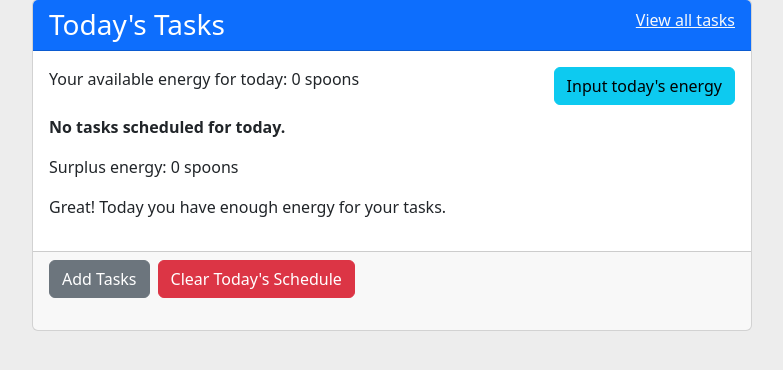
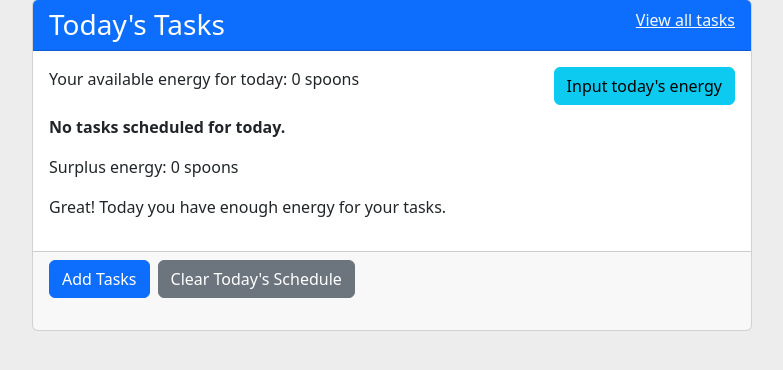
Before and after one commit to knutinator/spoon-planner, a Django app: page / in a window 1280 px wide. Shown: the part 73-443 px from the top of the page, without its empty margins (248-1031 px from the left). Run offline with Django 3.2, Linux system fonts and the light colour scheme; the visitor is signed in with stand-in values (Sample User, id 1); data comes from the database, SQL or seed files in the repository; data that the repository does not hold is empty; some libraries are stand-ins or nearby versions.

Commit message:
Fix button styling and colors

```diff
--- a/templates/home.html
+++ b/templates/home.html
@@ -55,11 +55,11 @@
           </div>
           <div class="card-footer">
             {% if user.is_authenticated %}
-            <a href="/tasks/" class="btn btn-secondary float-start">Add Tasks</a>
+            <a href="/tasks/" class="btn btn-primary float-start">Add Tasks</a>
 
             <form method="post" action="{% url 'clear-selected' %}">
                 {% csrf_token %}
-                <button type="submit" class="btn btn-danger mb-4 float-left mx-2">Clear Today's Schedule</button>
+                <button type="submit" class="btn btn-secondary mb-4 float-left mx-2">Clear Today's Schedule</button>
             </form>
             {% endif %}
           </div>
--- a/templates/registration/login.html
+++ b/templates/registration/login.html
@@ -13,9 +13,9 @@
 <form method="post">
     {% csrf_token %}
     {{ form.as_p }}
-    <button type="submit">Log In</button>
+    <button type="submit" class="btn btn-primary float-start">Log In</button>
 </form>
-<a href="/account/signup">Create new user</a>
+<a href="/account/signup" class="btn btn-success float-start mx-2">Create new user</a>
           </div>
         </div>
       </div>
--- a/templates/registration/signup.html
+++ b/templates/registration/signup.html
@@ -14,7 +14,7 @@
   <form method="post">
     {% csrf_token %}
     {{ form.as_p }}
-    <button type="submit">Sign Up</button>
+    <button type="submit" class="btn btn-success">Sign Up</button>
   </form>
         </div>
       </div>
--- a/templates/task_create.html
+++ b/templates/task_create.html
@@ -12,7 +12,7 @@
   <form method="post">
     {% csrf_token %}
     {{ form.as_p }}
-    <button type="submit">Create</button>
+    <button type="submit" class="btn btn-success">Create Task</button>
   </form>
         </div>
       </div>
--- a/templates/task_edit.html
+++ b/templates/task_edit.html
@@ -12,7 +12,7 @@
   <form method="POST">
     {% csrf_token %}
     {{ form.as_p }}
-    <button type="submit">Save changes</button>
+    <button type="submit" class="btn btn-primary">Save changes</button>
   </form>
         </div>
       </div>
```
